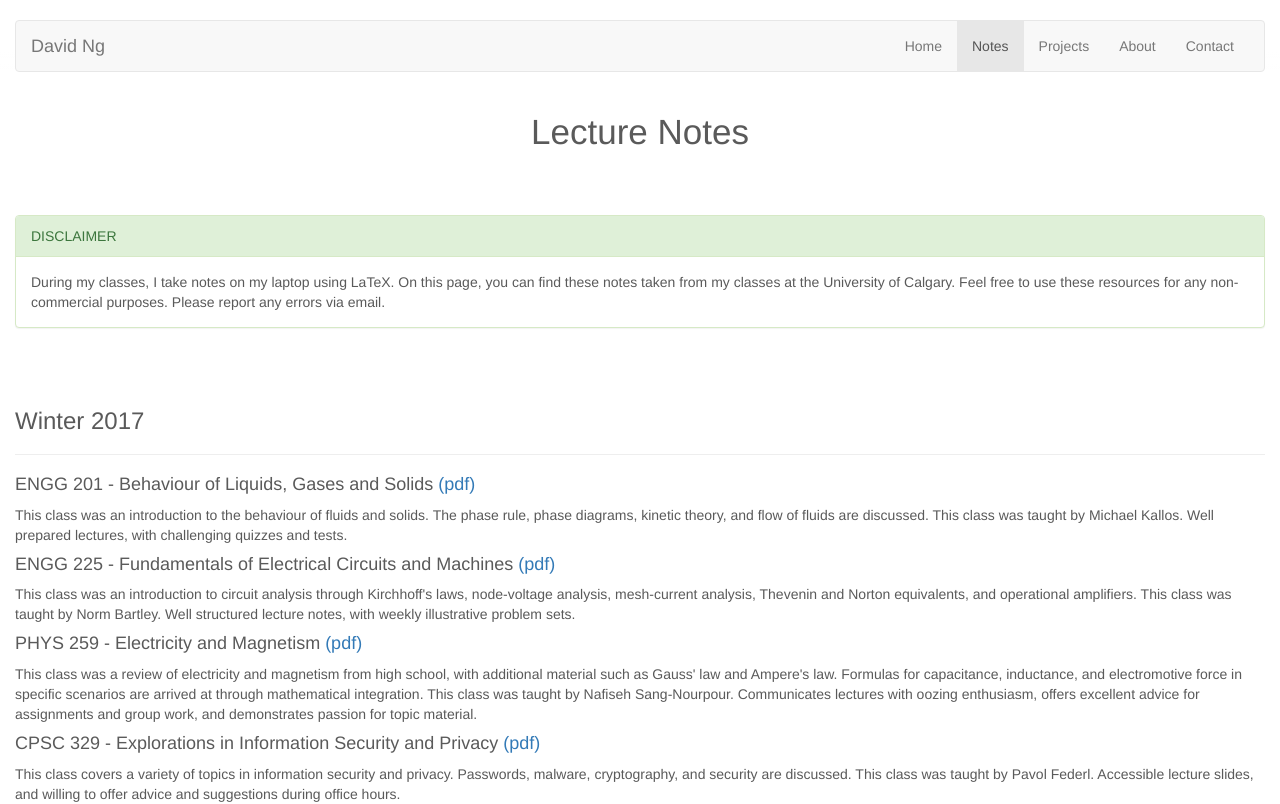
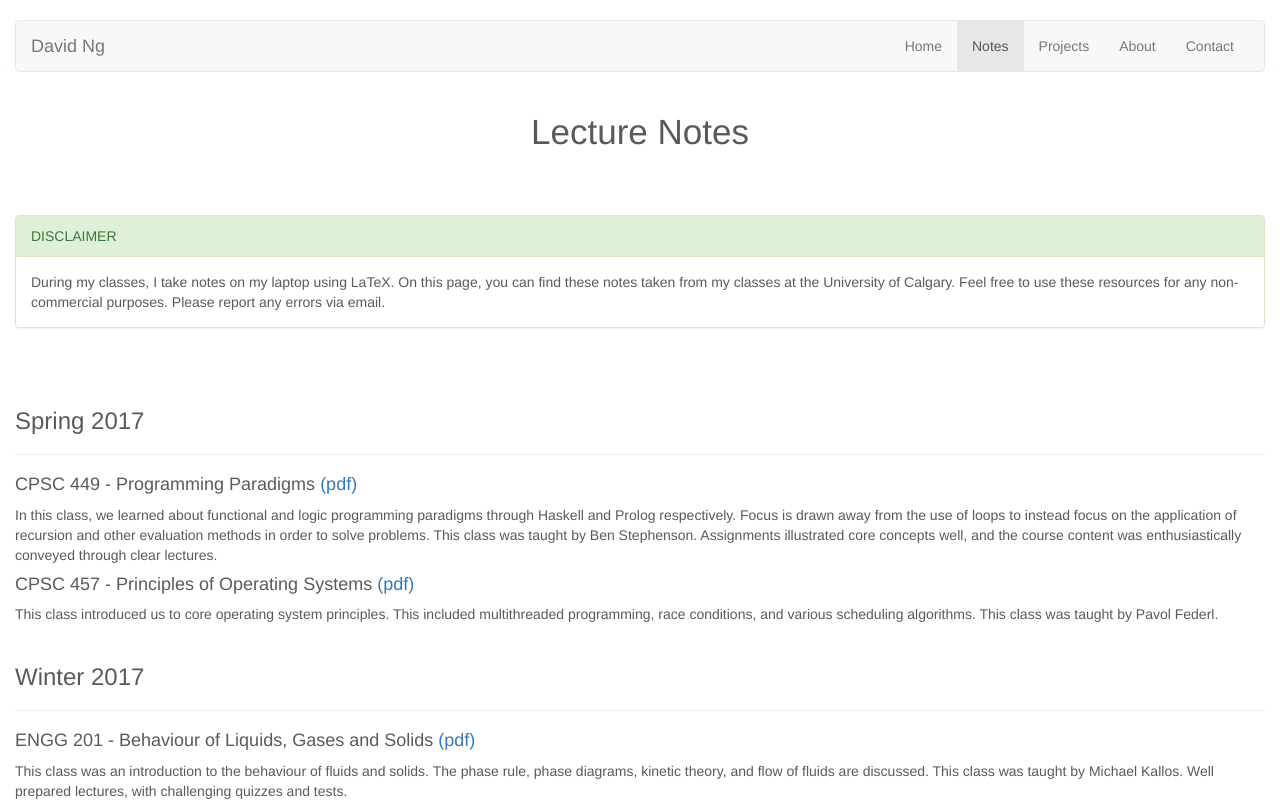
Before and after one commit to TimeTravel-1/Website, a plain HTML site: page notes.html in a window 1280 px wide. Shown: the top 804 px of the page. Drawn offline with nearby package versions, Linux system fonts and the light colour scheme.

Commit message:
Add files via upload

```diff
--- a/notes.html
+++ b/notes.html
@@ -76,6 +76,28 @@
         </div>
 
         <div class="container-fluid">
+
+
+
+
+
+
+
+
+
+              <div class="page-header">
+                <h3>Spring 2017</h3>
+
+            </div>
+            <p><h4>CPSC 449 - Programming Paradigms <a href="files/CPSC 449.pdf" target="_blank" onclick="return confirm('I agree to use these resources for educational purposes only.')">(pdf) </a></h4>
+            In this class, we learned about functional and logic programming paradigms through Haskell and Prolog respectively. Focus is drawn away from the use of loops to instead focus on the application of recursion and other evaluation methods in order to solve problems. This class was taught by Ben Stephenson. Assignments illustrated core concepts well, and the course content was enthusiastically conveyed through clear lectures.
+
+           </p>
+           <p><h4>CPSC 457 - Principles of Operating Systems <a href="files/CPSC 457.pdf" target="_blank" onclick="return confirm('I agree to use these resources for educational purposes only.')">(pdf) </a></h4>
+            This class introduced us to core operating system principles. This included multithreaded programming, race conditions, and various scheduling algorithms. This class was taught by Pavol Federl.
+           </p>
+
+
 
             <div class="page-header">
                 <h3>Winter 2017</h3>
```
